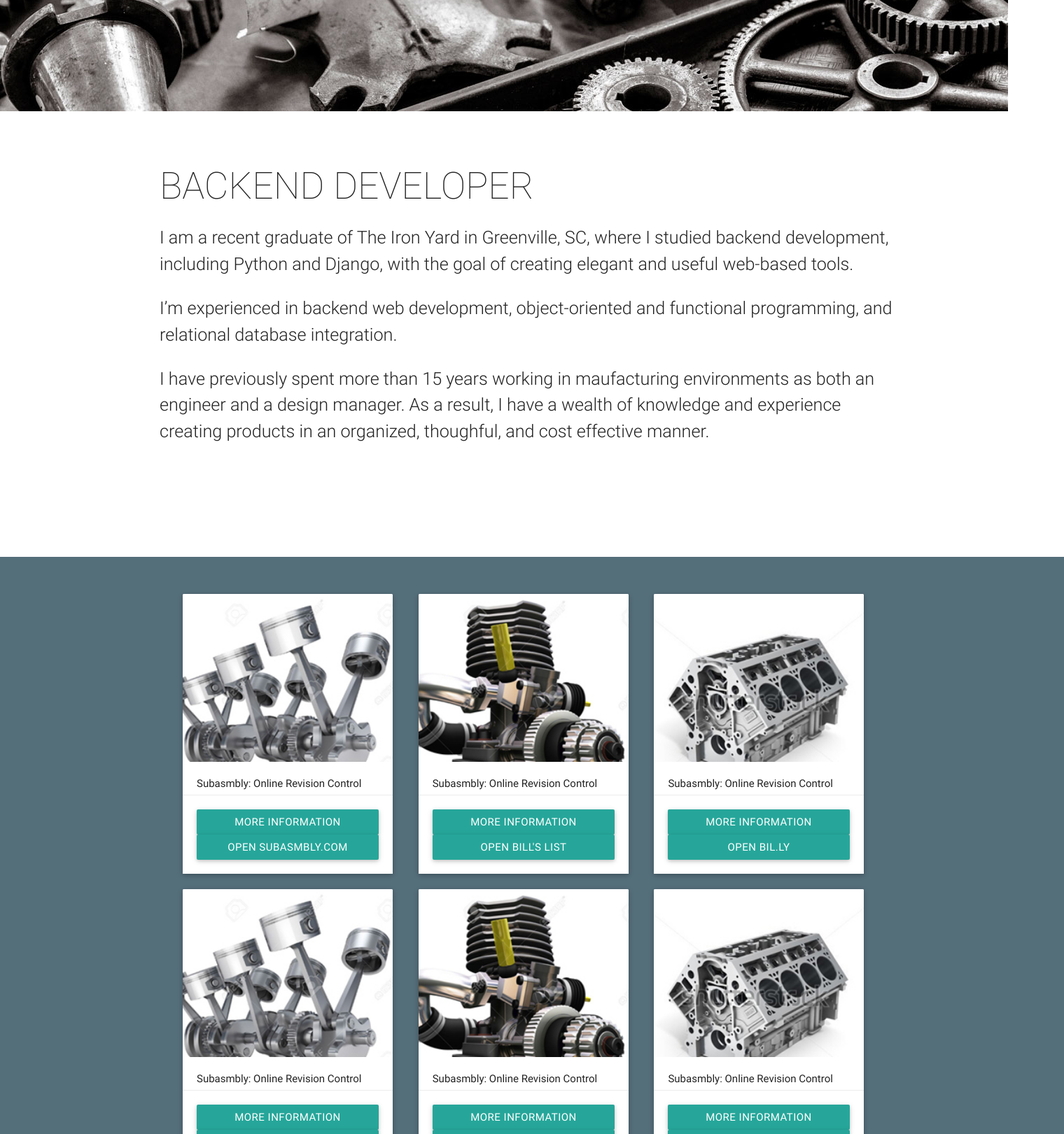
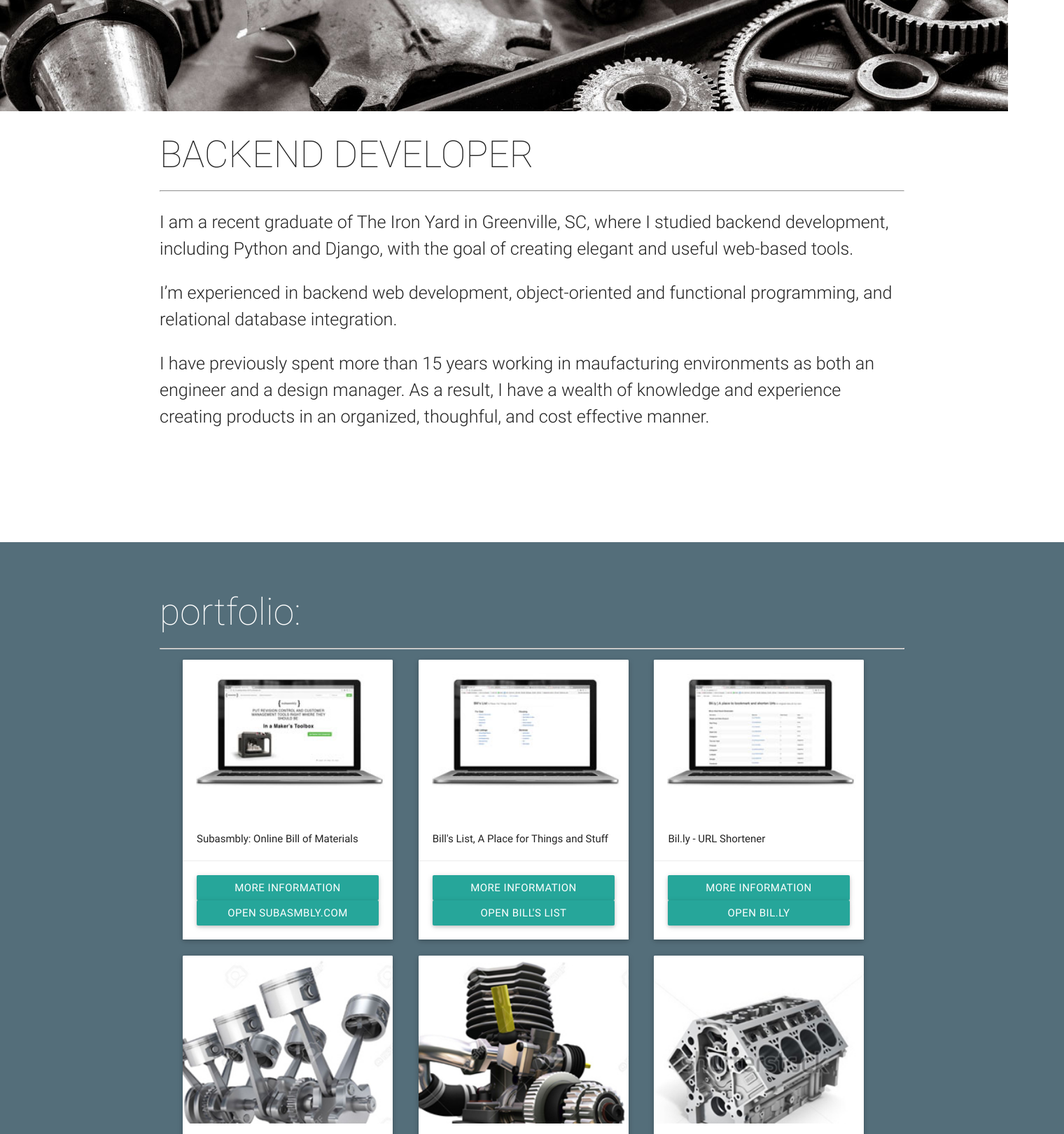
Before and after one commit to williamjohngardner/williamjgardner, a Django app: page / in a window 1520 px wide. Shown: the part 155-1776 px from the top of the page at 70% size. Run offline with Django 3.2, Linux system fonts and the light colour scheme; some libraries are stand-ins or nearby versions.

Commit message:
Still playing with text

```diff
--- a/templates/index.html
+++ b/templates/index.html
@@ -7,9 +7,8 @@
 {% endblock %}
 {% block about %}
 <div class="container">
-  <br>
-  <br>
   <h2>BACKEND DEVELOPER</h2>
+  <hr>
   <p class="flow-text">I am a recent graduate of The Iron Yard in Greenville, SC, where I studied backend development,  including Python and Django, with the goal of creating elegant and useful web-based tools.</p>
   <p class="flow-text">I’m experienced in backend web development, object-oriented and functional programming, and relational database integration.</p>
   <p class="flow-text">I have previously spent more than 15 years working in
@@ -28,12 +27,14 @@
   <br>
   <br>
 <div class="container">
+  <h2 class="white-text">portfolio:</h2>
+  <hr>
     <div id="cardsmall" class="card medium">
       <div id="cardimage" class="card-image">
-        <img src="{% static 'app/images/driveshaft.jpg' %}" alt="" />
+        <img src="{% static 'app/images/subasmbly.jpg' %}" alt="subasmbly" />
       </div>
     <div class="card-content">
-      <p>Subasmbly: Online Revision Control</p>
+      <p>Subasmbly: Online Bill of Materials</p>
     </div>
       <div class="card-action">
         <a id="cardbutton" class="waves-effect waves-light btn modal-trigger" href="#modal1">More Information</a>
@@ -42,22 +43,22 @@
     </div>
     <div id="cardsmall" class="card medium">
       <div class="card-image">
-        <img id="cardimage" src="{% static 'app/images/engine.jpg' %}" alt="" />
+        <img id="cardimage" src="{% static 'app/images/billslist.jpg' %}" alt="" />
       </div>
     <div class="card-content">
-      <p>Subasmbly: Online Revision Control</p>
+      <p>Bill's List, A Place for Things and Stuff</p>
     </div>
       <div class="card-action">
         <a id="cardbutton" class="waves-effect waves-light btn modal-trigger" href="#modal2">More Information</a>
-        <a id="cardbutton" class="waves-effect waves-light btn modal-trigger" href="http://www.subasmbly.com" target="blank">Open Bill's List</a>
+        <a id="cardbutton" class="waves-effect waves-light btn modal-trigger" href="http://www.billslist.com" target="blank">Open Bill's List</a>
       </div>
     </div>
     <div id="cardsmall" class="card medium">
       <div class="card-image">
-        <img id="cardimage" src="{% static 'app/images/engineblock.jpg' %}" alt="" />
+        <img id="cardimage" src="{% static 'app/images/billy.jpg' %}" alt="" />
       </div>
     <div class="card-content">
-      <p>Subasmbly: Online Revision Control</p>
+      <p>Bil.ly - URL Shortener</p>
     </div>
       <div class="card-action">
         <a id="cardbutton" class="waves-effect waves-light btn modal-trigger" href="#modal3">More Information</a>
@@ -170,6 +171,8 @@
 {% endblock %}
 {% block skills %}
   <div class="container">
+    <h2 class="black-text">skills:</h2>
+    <hr>
     <div class="row">
       <br>
       <br>
@@ -216,6 +219,8 @@
     <br>
     <br>
     <h2 class="white-text">resume:</h2>
+    <hr>
+    <br>
     <ul class="collapsible popout" data-collapsible="accordion">
     <li>
       <div class="collapsible-header flow-text"><i class="material-icons">list</i>Technical Skills</div>
@@ -272,6 +277,8 @@
 <div class="container">
   <div class="col s12 m7">
     <h2 class="header">contact me:</h2>
+    <hr>
+    <br>
     <div class="card horizontal blue-grey darken-1">
       <div class="card-image">
         <img src="{% static 'app/images/headshot.jpg' %}" alt="Bill Gardner Headshot" />
```
Also changed, not shown: app/static/app/images/billslist.jpg (added), app/static/app/images/billy.jpg (added), app/static/app/images/subasmbly.jpg (added).
